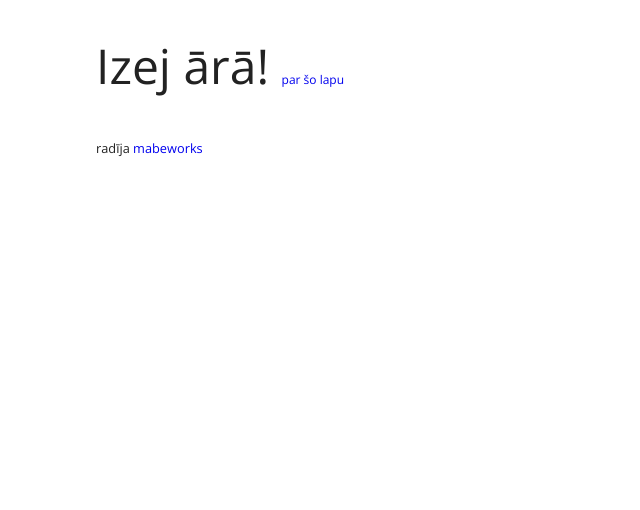
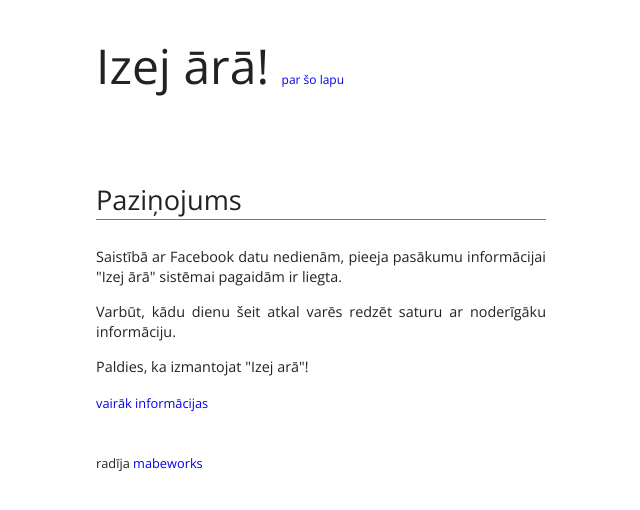
Before and after one commit to martinsberents/goout, a Flask app: page / in a window 1280 px wide. Shown: the top 510 px of the page, without its empty margins (319-959 px from the left). Run offline with Flask 2, Linux system fonts and the light colour scheme; data that the repository does not hold is empty.

Commit message:
Add note about data restrictions

```diff
--- a/manage.py
+++ b/manage.py
@@ -14,7 +14,7 @@ manager = Manager(app)
 
 @manager.command
 def update_events():
-    fields = "fields=description,name,start_time,place,owner"
+    fields = "fields=description,name,start_time,place"
     access_token = "%s|%s" % (settings.CLIENT_ID, settings.CLIENT_SECRET)
     counter = 0
     facebook_api_error_list = []
@@ -42,8 +42,6 @@ def update_events():
 
                         if "place" in i:
                             location = i["place"]["name"]
-                        elif "owner" in i:
-                            location = i["owner"]["name"]
                         else:
                             location = u"<nav norādīts>"
 
--- a/templates/index.html
+++ b/templates/index.html
@@ -2,6 +2,15 @@
 
 {% block content %}
     <h1>{{ _('Izej ārā!') }} <a href="{{ url_for('about') }}" class="head-link">{{ _('par šo lapu') }}</a></h1>
+    <h3 class="date">Paziņojums</h3>
+    <div>
+        <p class="description">
+            Saistībā ar Facebook datu nedienām, pieeja pasākumu informācijai "Izej ārā" sistēmai pagaidām ir liegta.
+        </p>
+        <p>Varbūt, kādu dienu šeit atkal varēs redzēt saturu ar noderīgāku informāciju.</p>
+        <p>Paldies, ka izmantojat "Izej arā"!</p>
+        <a href="https://duckduckgo.com/?q=facebook+data+scandal&ia=news" target="_blank" class="link">{{ _('vairāk informācijas') }}</a>
+    </div>
     {% for g in events|groupby('date') %}
         <h3 class="date">{{ g.grouper|date_format|capitalize }}</h3>
         {% for i in g.list %}
```
